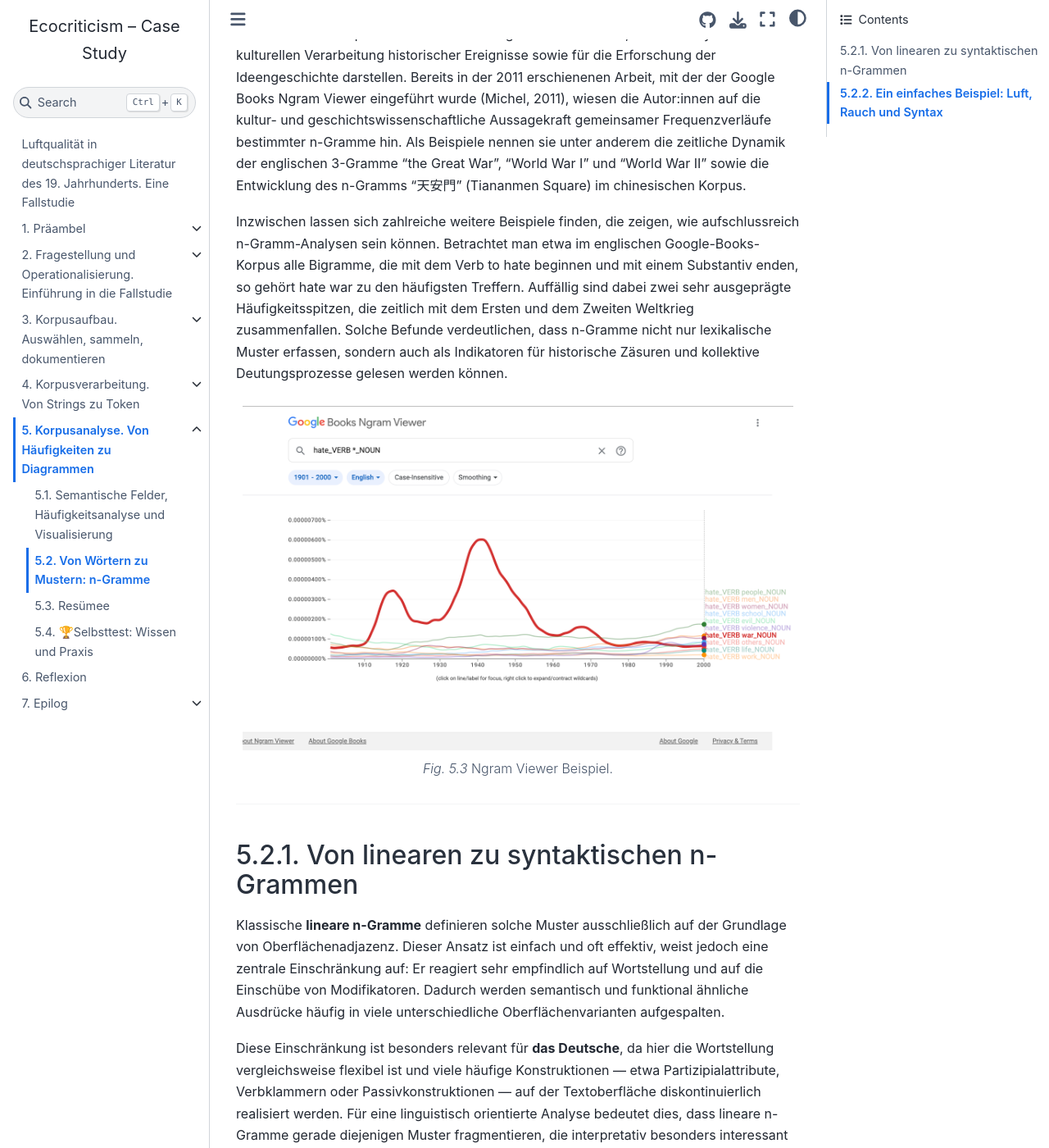
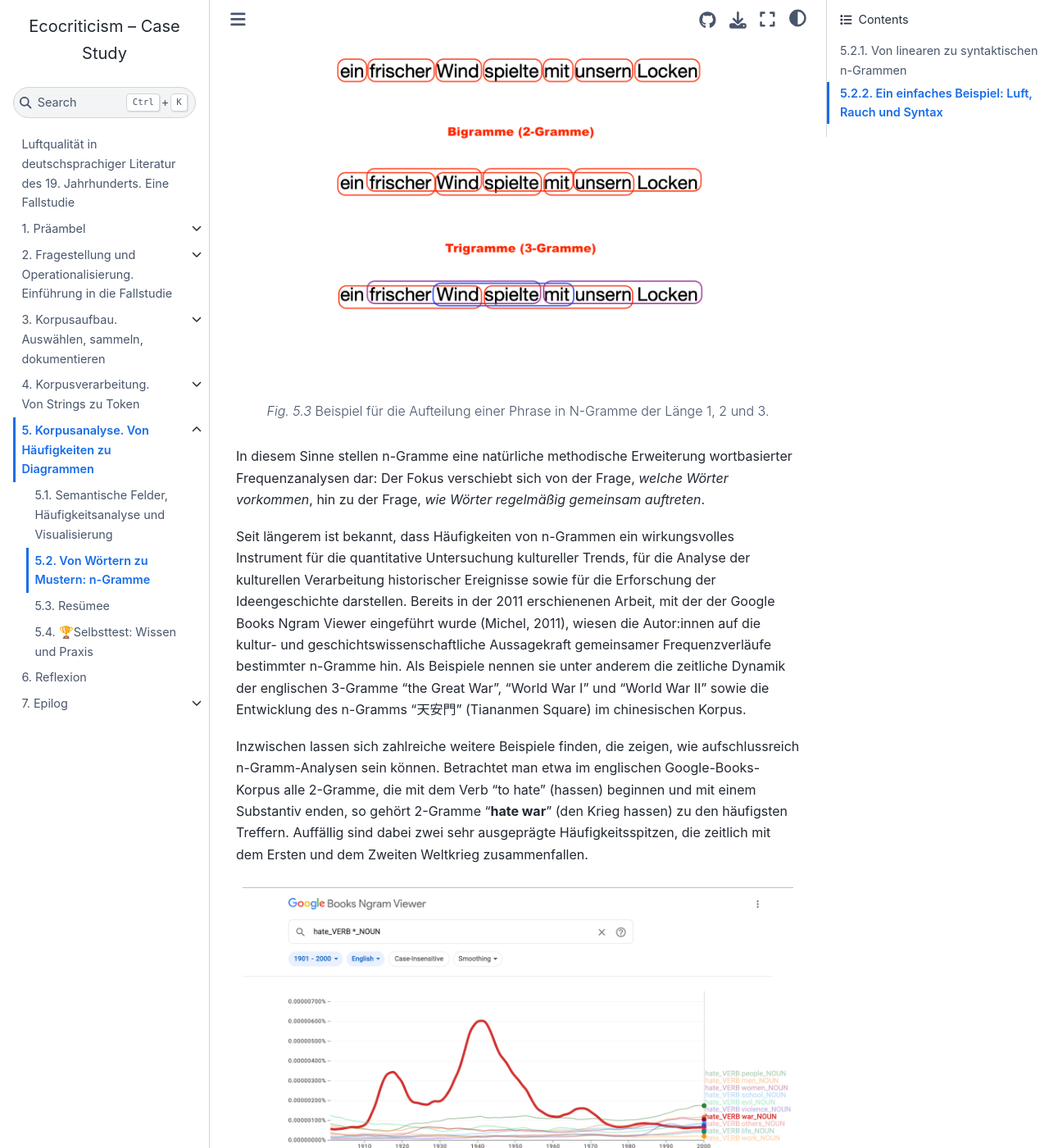
Before and after one commit to quadriga-dk/Text-Fallstudie-3, a Jupyter Book: the page built from corpus_analysis/corpus-analysis_syntactic-ngrams-intro.md, in a window 1280 px wide and 1400 px high, scrolled down 604 px. Shown: the whole window at 82% size. Built offline with Jupyter Book 1.0.4 settings and Sphinx 7.4.7 and the Sphinx Book theme 1.1.4, drawn with Linux system fonts in a browser that asks for light colours; pages that are not in the unit, such as notebooks, are missing from menus; some of the changed text lies outside the part shown.

Commit message:
add simple explanation of basic ngrams

````diff
--- a/corpus_analysis/corpus-analysis_syntactic-ngrams-intro.md
+++ b/corpus_analysis/corpus-analysis_syntactic-ngrams-intro.md
@@ -2,13 +2,21 @@
 
 Das [vorangehende Notebook](corpus-analysis_semantic-field-analysis.ipynb) konzentriert sich auf **einzelne Wörter und ihre Häufigkeiten**, etwa um semantische Felder rund um Luft, Verschmutzung oder Umwelt zu identifizieren. Solche Analysen sind ein zentraler erster Schritt, bleiben jedoch auf *isolierte lexikalische Einheiten* beschränkt. Viele inhaltlich relevante Bedeutungen werden jedoch nicht durch einzelne Wörter ausgedrückt, sondern durch **wiederkehrende Wortkombinationen**.
 
-Ein verbreiteter Ansatz, um über Einzelwörter hinauszugehen, ist die Analyse von **n-Grammen**. N-Gramme modellieren Sprache als Sequenzen von *n* aufeinanderfolgenden Tokens und erlauben es, wiederkehrende mehrwortige Muster sichtbar zu machen, etwa Kollokationen, feste Wendungen oder kurze Konstruktionen. So lassen sich statt der getrennten Betrachtung von *Rauch* und *Luft* beispielsweise Muster wie *dichter Rauch*, *schlechte Luft* oder *Luft und Wasser* identifizieren.
+Ein verbreiteter Ansatz, um über Einzelwörter hinauszugehen, ist die Analyse von **n-Grammen**. N-Gramme modellieren Sprache als Sequenzen von *n* aufeinanderfolgenden Tokens und erlauben es, wiederkehrende mehrwortige Muster sichtbar zu machen, etwa Kollokationen, feste Wendungen oder kurze Konstruktionen. So lassen sich statt der getrennten Betrachtung von *Rauch* und *Luft* beispielsweise Muster wie *dichter Rauch*, *schlechte Luft* oder *Luft und Wasser* identifizieren. Hier ist ein Beispiel für die Aufteilung einer Phrase aus einem der vielen Texte dieser Fallstudie (Hinzelmeier von Theodor Storm) in N-Gramme der Länge 1, 2 und 3 (d. h. Unigramme, 2-Gramme und 3-Gramme).
+
+```{figure} ../assets/images/ngrams_simple.png
+---
+height:
+name: Ngrams Example
+---
+Beispiel für die Aufteilung einer Phrase in N-Gramme der Länge 1, 2 und 3.
+```
 
 In diesem Sinne stellen n-Gramme eine natürliche methodische Erweiterung wortbasierter Frequenzanalysen dar: Der Fokus verschiebt sich von der Frage, *welche Wörter vorkommen*, hin zu der Frage, *wie Wörter regelmäßig gemeinsam auftreten*.
 
 Seit längerem ist bekannt, dass Häufigkeiten von n-Grammen ein wirkungsvolles Instrument für die quantitative Untersuchung kultureller Trends, für die Analyse der kulturellen Verarbeitung historischer Ereignisse sowie für die Erforschung der Ideengeschichte darstellen. Bereits in der 2011 erschienenen Arbeit, mit der der Google Books Ngram Viewer eingeführt wurde (Michel, 2011), wiesen die Autor:innen auf die kultur- und geschichtswissenschaftliche Aussagekraft gemeinsamer Frequenzverläufe bestimmter n-Gramme hin. Als Beispiele nennen sie unter anderem die zeitliche Dynamik der englischen 3-Gramme "the Great War", "World War I" und "World War II" sowie die Entwicklung des n-Gramms "天安門" (Tiananmen Square) im chinesischen Korpus.
 
-Inzwischen lassen sich zahlreiche weitere Beispiele finden, die zeigen, wie aufschlussreich n-Gramm-Analysen sein können. Betrachtet man etwa im englischen Google-Books-Korpus alle Bigramme, die mit dem Verb to hate beginnen und mit einem Substantiv enden, so gehört hate war zu den häufigsten Treffern. Auffällig sind dabei zwei sehr ausgeprägte Häufigkeitsspitzen, die zeitlich mit dem Ersten und dem Zweiten Weltkrieg zusammenfallen. Solche Befunde verdeutlichen, dass n-Gramme nicht nur lexikalische Muster erfassen, sondern auch als Indikatoren für historische Zäsuren und kollektive Deutungsprozesse gelesen werden können.
+Inzwischen lassen sich zahlreiche weitere Beispiele finden, die zeigen, wie aufschlussreich n-Gramm-Analysen sein können. Betrachtet man etwa im englischen Google-Books-Korpus alle 2-Gramme, die mit dem Verb "to hate" (hassen) beginnen und mit einem Substantiv enden, so gehört 2-Gramme "**hate war**" (den Krieg hassen) zu den häufigsten Treffern. Auffällig sind dabei zwei sehr ausgeprägte Häufigkeitsspitzen, die zeitlich mit dem Ersten und dem Zweiten Weltkrieg zusammenfallen.
 
 ```{figure} ../assets/images/ngrams_hate_war.png
 ---
@@ -18,7 +26,7 @@ name: Ngrams Example
 Ngram Viewer Beispiel.
 ```
 
-
+Solche Befunde verdeutlichen, dass n-Gramme nicht nur lexikalische Muster erfassen, sondern auch als Indikatoren für historische Zäsuren und kollektive Deutungsprozesse gelesen werden können.
 
 ---
 
````
Also changed, not shown: assets/images/ngrams_simple.png (added).
